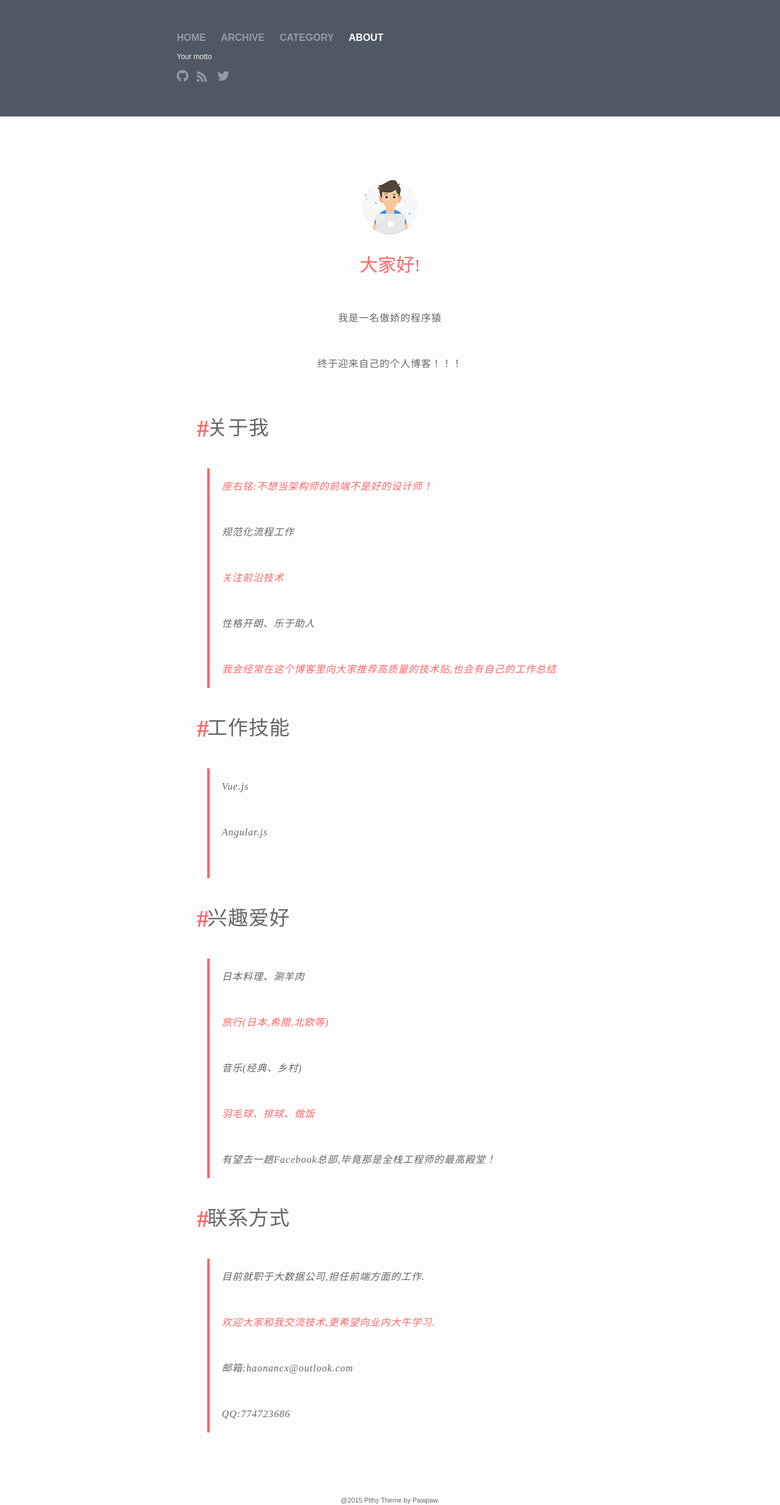
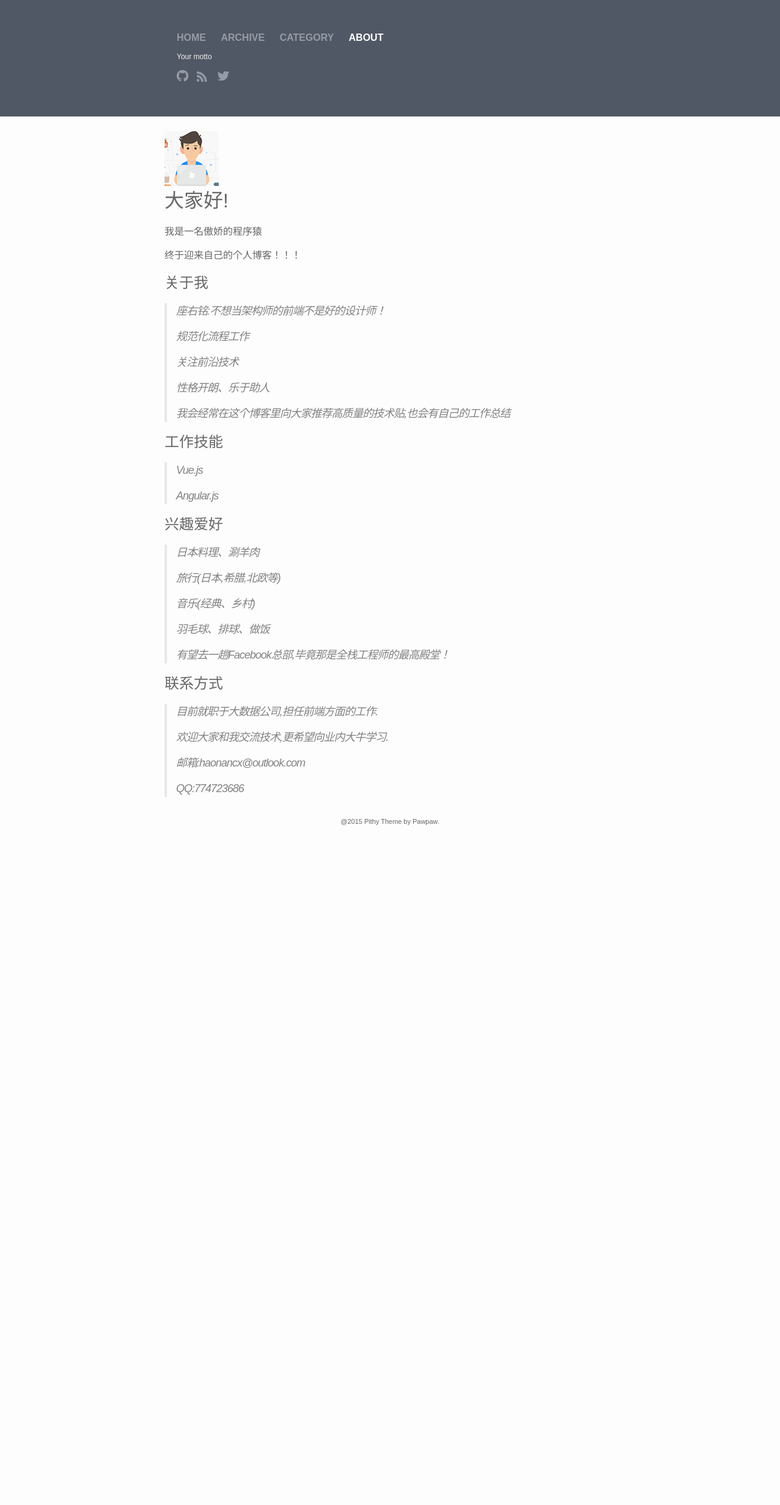
Before and after one commit to xtd420/Haonancx.github.io, a Jekyll site: the page built from about.html, in a window 1280 px wide. Shown: the whole page at 61% size. Built offline with Jekyll 4.4.1, drawn with Linux system fonts in a browser that asks for light colours; after the commit the page ends 1355 px from its top, so only the background shows below that.

Commit message:
changes about

```diff
--- a/about.html
+++ b/about.html
@@ -1,80 +1,7 @@
 ---
 layout: default
 ---
-<style type="text/css">
-	h2,p{
-     color: #666;
-     font-family: "Microsoft Yahei";
-	 padding: 15px 0;
-     line-height: 30px;
-    letter-spacing: 1px;
-		}
-		.links {
-		   padding:0;
-		}
-		.about-main{
-		    max-width: 600px;
-		    margin: 50px auto 0;
-		    padding: 0 30px 50px;
-		    position: relative;
-		}
-		.aboutItem{
-		    padding: 30px 0;
-		    text-align: center;
-		}
-		.aboutItem p{
-		    font-size: 16px;
-		}
-		.actorimg{
-		display: inline-block;
-		    width: 90px;
-		    height: 90px;
-		    border-radius: 100%;
-		    overflow: hidden;
-		}
 
-		.aboutItem h1{
-		    padding: 20px 0;
-		    font-size: 30px;
-		    color: #f66;
-		    font-family: "Microsoft Yahei";
-		}
-		.aboutContact,.aboutMe,.Hobby,.Work{
-		 font-size: 22px;
-		}
-		.aboutContact h2:before,.aboutMe h2:before,.Hobby h2:before,.Work h2:before {
-		    content: "#";
-		    color: #F66;
-		    position: absolute;
-		    margin: 1px 0 0 -17px;
-		    font-size: 1.2em;
-		    font-weight: bold;
-		}
-		.motto{
-		    font-size: 20px;
-		    color: #f66;
-		}
-		.aboutMe blockquote,.Hobby blockquote,.aboutContact blockquote,.Work blockquote{
-		    margin: 2em 0;
-		    padding-left: 20px;
-		    border-left: 4px solid #F66;
-		}
-		.Hobby blockquote p,.aboutContact p,.aboutMe p,.Work p{
-		 font-size: 16px;
-		}
-
-		@media screen and (max-width: 420px) {
-		.about-main {
-		    max-width: 600px;
-		    margin: 50px auto 0;
-		    padding: 0 20px 50px;
-		    position: relative;
-		}
-		.aboutContact h2:before, .aboutMe h2:before, .Hobby h2:before,.Work h2:before {
-    margin: -2px 0 0 -16px;
-}
-		}
-</style>
 <div class="about">
 <div class="about-main">
 <div class="aboutItem">
@@ -121,3 +48,4 @@
 </blockquote>
 </div>
 </div>
+</div>
```
